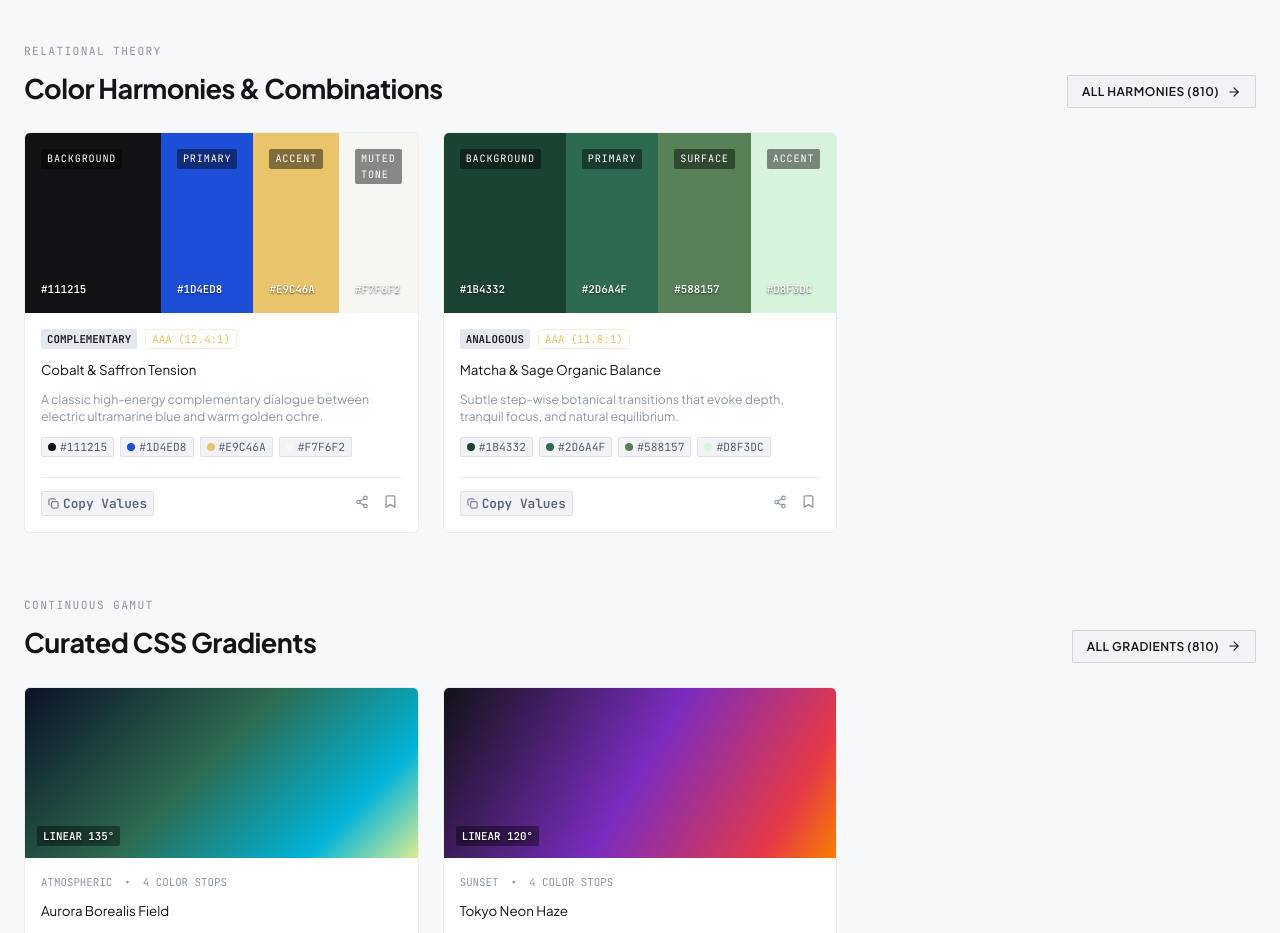
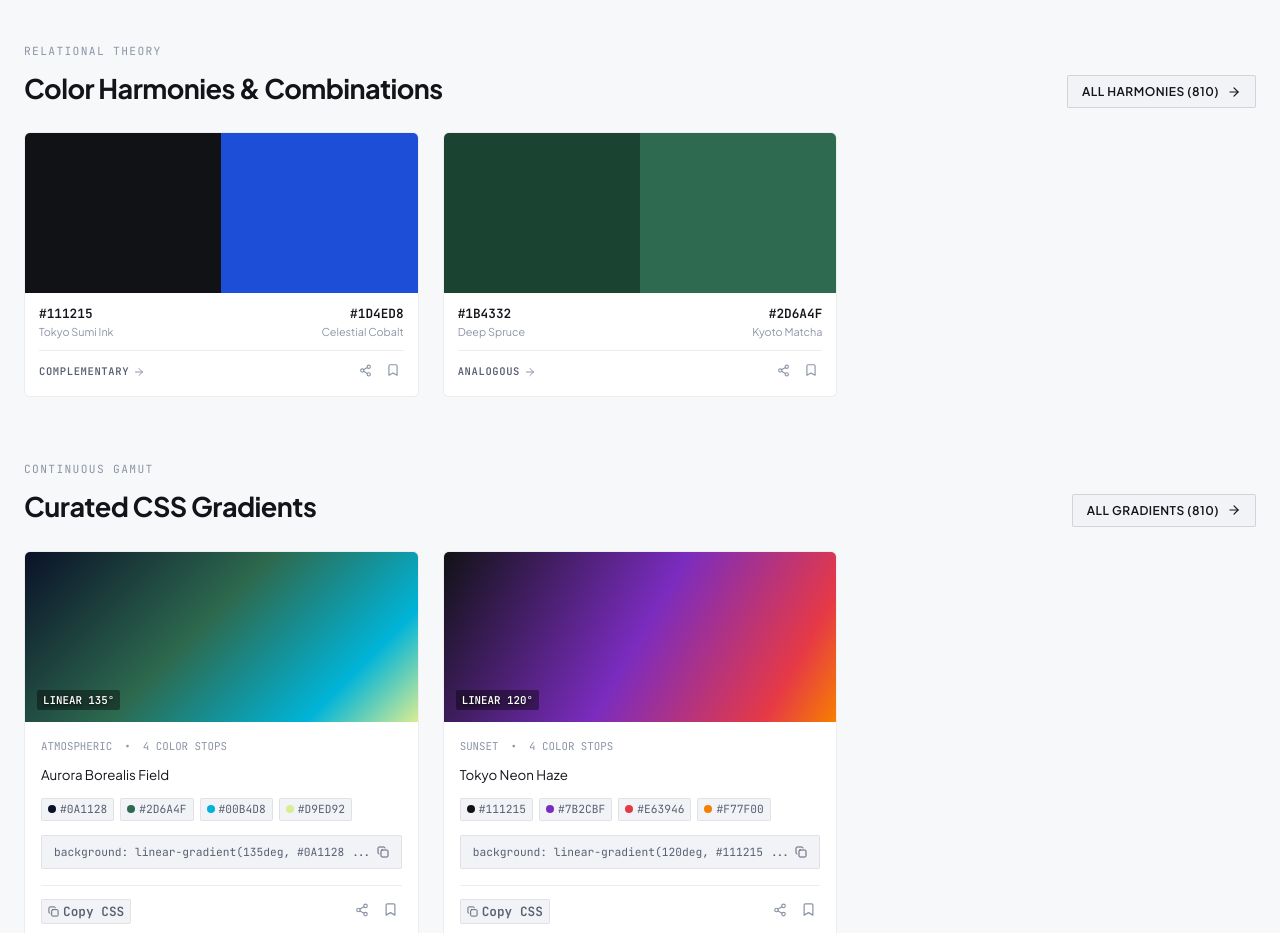
Before and after one commit to designer-darshil/palette, a React (Vite) app: page / in a window 1280 px wide. Shown: the part 1760-2693 px from the top of the page. Built offline with nearby package versions, Linux system fonts and the light colour scheme.

Commit message:
refactor(combos): redesign combo card into clean, scannable two-color specimen with prominent hex values

```diff
--- a/src/components/ComboCard.tsx
+++ b/src/components/ComboCard.tsx
@@ -1,5 +1,5 @@
-import React from 'react';
-import { Copy, Bookmark, Share2 } from 'lucide-react';
+import React, { useState } from 'react';
+import { Bookmark, Share2, ArrowRight, Check } from 'lucide-react';
 import { ComboItem, RouteType } from '../types';
 import { copyToClipboard } from '../utils/colorUtils';
 import { useToast } from '../context/ToastContext';
@@ -15,20 +15,19 @@ export const ComboCard: React.FC<ComboCardProps> = ({ combo, onNavigate }) => {
   const { isSaved, saveItem } = useSaved();
   const saved = isSaved(combo.id);
 
-  const handleCopySingleHex = async (e: React.MouseEvent, hex: string, name: string) => {
+  const [copiedHex, setCopiedHex] = useState<string | null>(null);
+
+  // Extract the primary two colors representing the relationship
+  const color1 = combo.colors[0] || { name: 'Color A', hex: '#1D4ED8' };
+  const color2 = combo.colors[1] || combo.colors[0] || { name: 'Color B', hex: '#E63946' };
+
+  const handleCopyHex = async (e: React.MouseEvent, hex: string, name: string) => {
     e.stopPropagation();
     const success = await copyToClipboard(hex);
     if (success) {
+      setCopiedHex(hex);
+      setTimeout(() => setCopiedHex(null), 1400);
       showToast(`Copied ${hex}`, name, hex);
-    }
-  };
-
-  const handleCopyCombo = async (e: React.MouseEvent) => {
-    e.stopPropagation();
-    const allHexes = combo.colors.map((c) => `${c.hex} (${c.name})`).join(', ');
-    const success = await copyToClipboard(allHexes);
-    if (success) {
-      showToast(`Copied combo harmony`, combo.title);
     }
   };
 
@@ -48,7 +47,7 @@ export const ComboCard: React.FC<ComboCardProps> = ({ combo, onNavigate }) => {
       type: 'combo',
       title: combo.title,
       slug: combo.slug,
-      preview: combo.colors.map((c) => c.hex).join(','),
+      preview: `${color1.hex},${color2.hex}`,
       metadata: `${combo.harmonyType} • ${combo.contrastScore}`,
     });
     showToast(
@@ -58,74 +57,70 @@ export const ComboCard: React.FC<ComboCardProps> = ({ combo, onNavigate }) => {
   };
 
   return (
-    <article className="combo-card" aria-label={`Color harmony combo: ${combo.title}`}>
-      <div className="combo-specimen-stage">
-        {combo.colors.map((c, idx) => (
-          <div
-            key={idx}
-            className="combo-stage-surface"
-            style={{
-              backgroundColor: c.hex,
-              flex: c.percentage || 25,
-            }}
-            onClick={(e) => handleCopySingleHex(e, c.hex, c.name)}
-            title={`${c.name} (${c.hex}) - ${c.role}`}
-          >
-            <span className="combo-role-label">{c.role.split('/')[0]}</span>
-            <span
-              style={{
-                fontFamily: 'var(--font-mono)',
-                fontSize: '0.72rem',
-                fontWeight: 600,
-                color: '#FFFFFF',
-                textShadow: '0 1px 2px rgba(0,0,0,0.6)',
-              }}
+    <article
+      className="combo-specimen-card"
+      onClick={() => onNavigate({ path: 'combo-detail', slug: combo.slug })}
+      aria-label={`Color harmony combo: ${combo.title} (${color1.hex} and ${color2.hex})`}
+    >
+      {/* Pure Two-Color Split Visual Hero — Zero Text Overlay */}
+      <div className="combo-two-color-stage">
+        <div
+          className="combo-color-half"
+          style={{ backgroundColor: color1.hex }}
+          onClick={(e) => handleCopyHex(e, color1.hex, color1.name)}
+          title={`Click to copy ${color1.name} (${color1.hex})`}
+        />
+        <div
+          className="combo-color-half"
+          style={{ backgroundColor: color2.hex }}
+          onClick={(e) => handleCopyHex(e, color2.hex, color2.name)}
+          title={`Click to copy ${color2.name} (${color2.hex})`}
+        />
+      </div>
+
+      {/* Information Area Below Color Visualization */}
+      <div className="combo-card-content">
+        {/* Two-Column Aligned HEX Values & Names */}
+        <div className="combo-hex-names-row">
+          {/* Left Specimen Info */}
+          <div className="combo-color-col left">
+            <button
+              type="button"
+              className="combo-hex-btn"
+              onClick={(e) => handleCopyHex(e, color1.hex, color1.name)}
+              title="Click to copy HEX"
             >
-              {c.hex}
+              <span>{copiedHex === color1.hex ? 'COPIED' : color1.hex}</span>
+              {copiedHex === color1.hex && <Check size={11} />}
+            </button>
+            <span className="combo-color-name" title={color1.name}>
+              {color1.name}
             </span>
           </div>
-        ))}
-      </div>
 
-      <div className="combo-card-body">
-        <div className="combo-badge-row">
-          <span className="combo-harmony-badge">{combo.harmonyType}</span>
-          <span className="combo-contrast-badge">{combo.contrastScore}</span>
+          {/* Right Specimen Info */}
+          <div className="combo-color-col right">
+            <button
+              type="button"
+              className="combo-hex-btn"
+              onClick={(e) => handleCopyHex(e, color2.hex, color2.name)}
+              title="Click to copy HEX"
+            >
+              <span>{copiedHex === color2.hex ? 'COPIED' : color2.hex}</span>
+              {copiedHex === color2.hex && <Check size={11} />}
+            </button>
+            <span className="combo-color-name" title={color2.name}>
+              {color2.name}
+            </span>
+          </div>
         </div>
 
-        <h3 className="palette-card-title">
-          <button
-            onClick={() => onNavigate({ path: 'combo-detail', slug: combo.slug })}
-            style={{ textAlign: 'left' }}
-          >
-            {combo.title}
-          </button>
-        </h3>
-
-        <p className="color-card-desc">{combo.description}</p>
-
-        <div className="palette-color-hex-list">
-          {combo.colors.map((c, idx) => (
-            <button
-              key={idx}
-              className="palette-mini-hex-pill"
-              onClick={(e) => handleCopySingleHex(e, c.hex, c.name)}
-            >
-              <span className="palette-mini-dot" style={{ backgroundColor: c.hex }} />
-              <span>{c.hex}</span>
-            </button>
-          ))}
-        </div>
-
-        <div className="color-card-footer" style={{ marginTop: '12px' }}>
-          <button
-            className="color-card-hex-btn"
-            onClick={handleCopyCombo}
-            aria-label="Copy entire combination"
-          >
-            <Copy size={11} />
-            <span>Copy Values</span>
-          </button>
+        {/* Level 3: Compact Relationship / Footer Bar */}
+        <div className="combo-card-footer">
+          <div className="combo-relationship-label">
+            <span>{combo.harmonyType}</span>
+            <ArrowRight size={12} className="combo-arrow-icon" />
+          </div>
 
           <div className="card-action-icons">
             <button
@@ -134,14 +129,15 @@ export const ComboCard: React.FC<ComboCardProps> = ({ combo, onNavigate }) => {
               aria-label="Share combo link"
               title="Share combo link"
             >
-              <Share2 size={14} />
+              <Share2 size={13} />
             </button>
             <button
               className={`card-icon-btn ${saved ? 'saved' : ''}`}
               onClick={handleToggleSave}
               aria-label={saved ? 'Remove from saved' : 'Save combo'}
+              title={saved ? 'Saved' : 'Save combo'}
             >
-              <Bookmark size={15} fill={saved ? 'currentColor' : 'none'} />
+              <Bookmark size={14} fill={saved ? 'currentColor' : 'none'} />
             </button>
           </div>
         </div>
--- a/src/index.css
+++ b/src/index.css
@@ -717,83 +717,131 @@ button:focus-visible, a:focus-visible, input:focus-visible, select:focus-visible
   display: inline-block;
 }
 
-/* Combo Card */
-.combo-card {
+/* Redesigned Two-Color Combo Specimen Card */
+.combo-specimen-card {
   background: var(--bg-surface-1);
   border: 1px solid var(--border-subtle);
   border-radius: var(--radius-md);
   overflow: hidden;
   display: flex;
   flex-direction: column;
-  transition: transform var(--transition-smooth), border-color var(--transition-smooth), box-shadow var(--transition-smooth);
+  cursor: pointer;
+  transition: transform var(--transition-quick), border-color var(--transition-quick), box-shadow var(--transition-quick);
 }
 
-.combo-card:hover {
+.combo-specimen-card:hover {
   transform: translateY(-2px);
   border-color: var(--border-strong);
   box-shadow: var(--shadow-specimen);
 }
 
-.combo-specimen-stage {
-  height: 180px;
+.combo-two-color-stage {
+  height: 160px;
   display: flex;
+  width: 100%;
   position: relative;
   overflow: hidden;
 }
 
-.combo-stage-surface {
-  position: relative;
+.combo-color-half {
+  flex: 1;
   height: 100%;
+  transition: opacity var(--transition-quick);
+}
+
+.combo-color-half:hover {
+  opacity: 0.92;
+}
+
+.combo-card-content {
+  padding: 12px 14px;
   display: flex;
   flex-direction: column;
-  justify-content: space-between;
-  padding: 16px;
-  transition: flex 200ms ease;
-  cursor: pointer;
+  background: var(--bg-surface-1);
 }
 
-.combo-role-label {
-  font-family: var(--font-mono);
-  font-size: 0.68rem;
-  text-transform: uppercase;
-  letter-spacing: 0.08em;
-  padding: 2px 6px;
-  border-radius: 2px;
-  background: rgba(0, 0, 0, 0.45);
-  color: #FFFFFF;
-  width: fit-content;
+.combo-hex-names-row {
+  display: flex;
+  justify-content: space-between;
+  align-items: flex-start;
+  gap: 8px;
 }
 
-.combo-card-body {
-  padding: 16px;
+.combo-color-col {
   display: flex;
   flex-direction: column;
-  gap: 8px;
-  flex: 1;
+  max-width: 48%;
 }
 
-.combo-badge-row {
+.combo-color-col.left {
+  align-items: flex-start;
+  text-align: left;
+}
+
+.combo-color-col.right {
+  align-items: flex-end;
+  text-align: right;
+}
+
+.combo-hex-btn {
+  font-family: var(--font-mono);
+  font-size: 0.85rem;
+  font-weight: 700;
+  color: var(--text-primary);
+  background: transparent;
+  border: none;
+  padding: 0;
+  display: inline-flex;
+  align-items: center;
+  gap: 4px;
+  cursor: pointer;
+  transition: color var(--transition-quick);
+}
+
+.combo-hex-btn:hover {
+  color: var(--accent-gold);
+}
+
+.combo-color-name {
+  font-size: 0.72rem;
+  color: var(--text-tertiary);
+  margin-top: 2px;
+  white-space: nowrap;
+  overflow: hidden;
+  text-overflow: ellipsis;
+  max-width: 100%;
+  display: inline-block;
+}
+
+.combo-card-footer {
+  display: flex;
+  justify-content: space-between;
+  align-items: center;
+  margin-top: 10px;
+  padding-top: 8px;
+  border-top: 1px solid var(--border-subtle);
+}
+
+.combo-relationship-label {
+  font-family: var(--font-mono);
+  font-size: 0.7rem;
+  font-weight: 600;
+  text-transform: uppercase;
+  letter-spacing: 0.06em;
+  color: var(--text-secondary);
   display: flex;
   align-items: center;
-  gap: 8px;
-  font-family: var(--font-mono);
-  font-size: 0.72rem;
+  gap: 4px;
 }
 
-.combo-harmony-badge {
-  background: var(--bg-surface-3);
-  color: var(--text-primary);
-  padding: 2px 6px;
-  border-radius: 2px;
-  font-weight: 600;
-  text-transform: uppercase;
+.combo-arrow-icon {
+  color: var(--text-tertiary);
+  transition: transform var(--transition-quick), color var(--transition-quick);
 }
 
-.combo-contrast-badge {
-  color: var(--accent-gold);
-  border: 1px solid rgba(233, 196, 106, 0.25);
-  padding: 1px 6px;
-  border-radius: 2px;
+.combo-specimen-card:hover .combo-arrow-icon {
+  transform: translateX(2px);
+  color: var(--text-primary);
 }
 
 /* Gradient Card */
```
